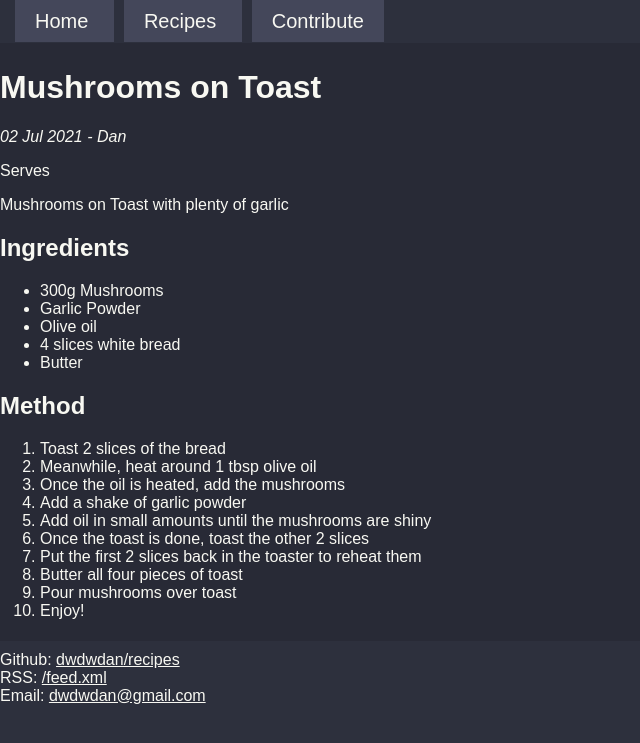
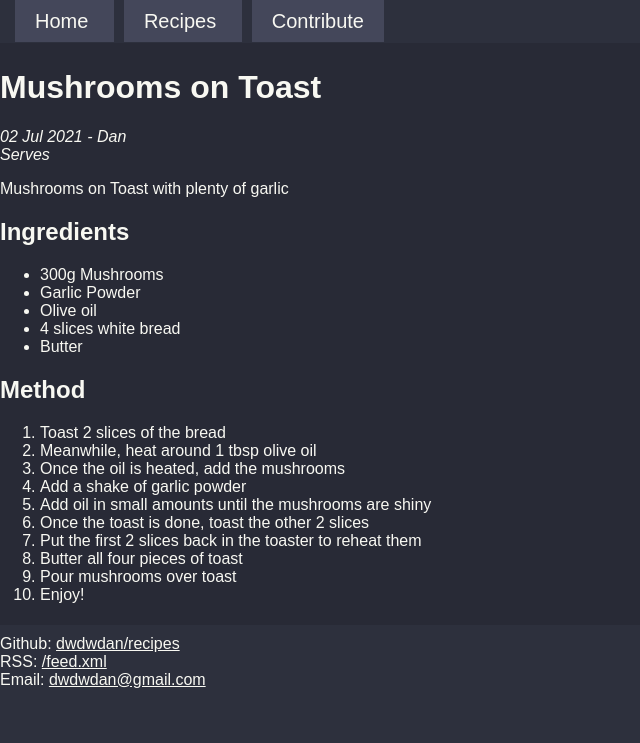
Before and after one commit to dwdwdan/recipes, a Jekyll site: the page built from _posts/2021-07-02-Mushrooms-On-Toast.md, in a window 1280 px wide. Shown: the top 743 px of the page, without its empty margins (0-640 px from the left). Built offline with Jekyll 4.4.1, drawn with Linux system fonts in a browser that asks for light colours.

Commit message:
Added styling to serves line

```diff
--- a/_layouts/post.html
+++ b/_layouts/post.html
@@ -2,7 +2,7 @@
 layout: default
 ---
 <h1>{{ page.title }}</h1>
-<p class="byline"> {{ page.date | date_to_string }} - {{ page.author }}</p>
-<p class="serves"> Serves {{ page.serves }}</p>
+<p class="byline"> {{ page.date | date_to_string }} - {{ page.author }}</br>
+ Serves {{ page.serves }}</p>
 <p> {{ page.shortDesc | markdownify }} </p>
 {{ content }}
--- a/_sass/main.scss
+++ b/_sass/main.scss
@@ -55,6 +55,9 @@ ul#navmenu {
 p.byline{
 	font-style: italic;
 }
+p.serves{
+	font-style: italic;
+}
 
 #footer a{
 	color: var(--primary-fg-color);
```
